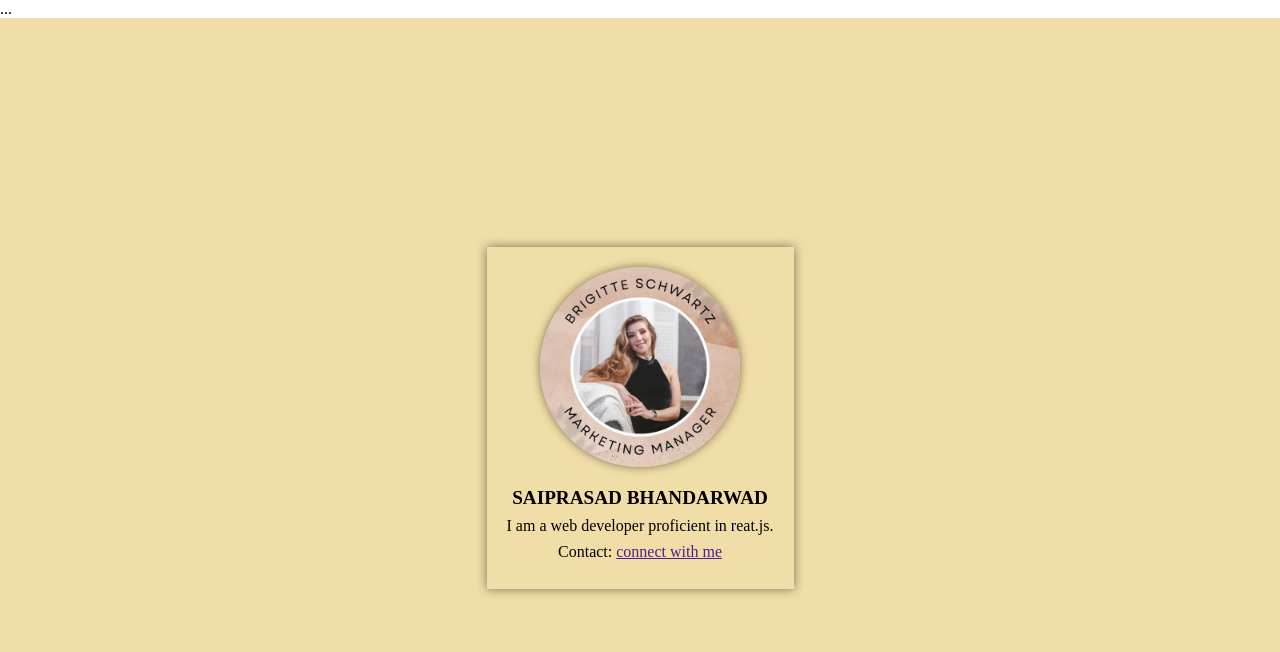
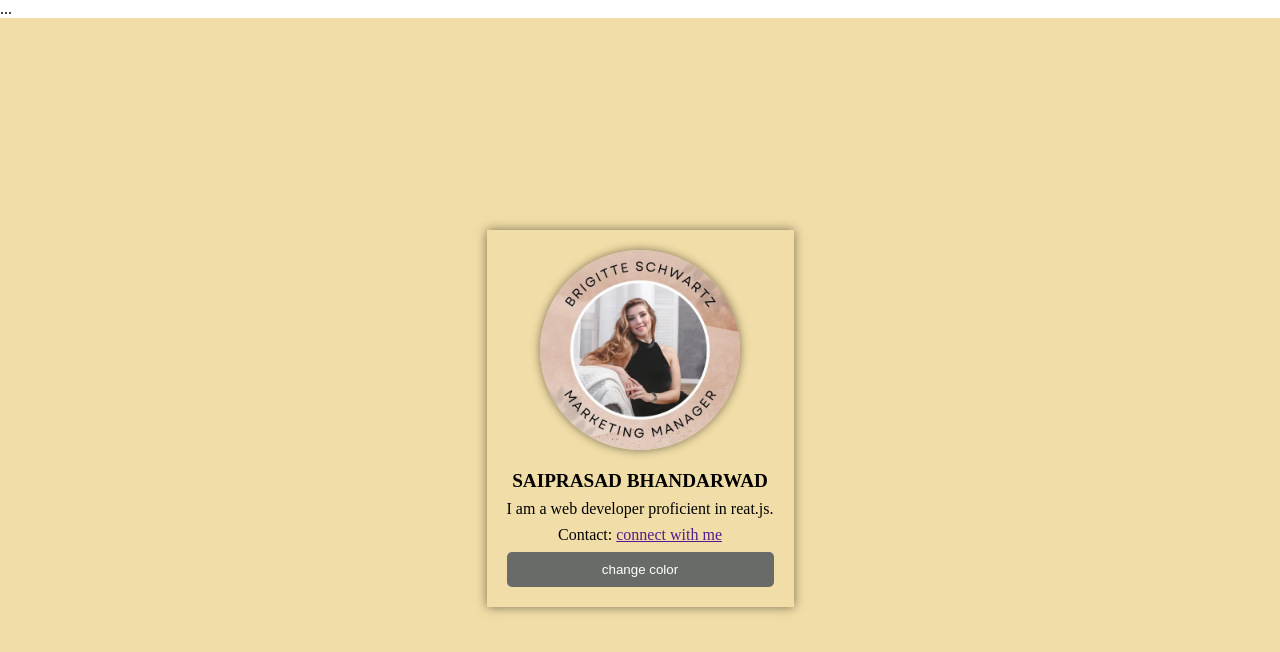
Before and after one commit to saiBhandarwad/web-dev-practice, a plain HTML site: page task01/index.html in a window 1280 px wide. Drawn offline with Linux system fonts and the light colour scheme.

Commit message:
added button to change randomly bg color of card

```diff
--- a/task01/index.html
+++ b/task01/index.html
@@ -9,7 +9,7 @@
 <body>
     ... <!-- Content goes here -->
     <div class="container">
-        <div class="card">
+        <div class="card" id="card">
             <div class="top">
                 <img src="assets/profile.webp" alt="">
             </div>
@@ -17,6 +17,7 @@
                 <h2>SAIPRASAD BHANDARWAD</h2>
             <p>I am a web developer proficient in reat.js.</p>
             <p>Contact: <a href="" target="_blank">connect with me</a></p>
+            <button onclick="changeCardColor()">change color</button>
             </div>
         </div>
     </div>
--- a/task01/script.js
+++ b/task01/script.js
@@ -0,0 +1,6 @@
+let card = document.getElementById("card");
+function changeCardColor() {
+    let colors = ["#FF5733", "#33FF57", "#3357FF", "#F0E68C", "#FF69B4"];
+    let randomColor = colors[Math.floor(Math.random() * colors.length)];
+    card.style.backgroundColor = randomColor;
+}
--- a/task01/style.css
+++ b/task01/style.css
@@ -36,3 +36,13 @@
     font-size: 1rem;
     margin-bottom: 0.5rem;
 }
+.card button{
+    display: block;
+    width: 100%;
+    padding: 10px;
+    background-color: #686b68;
+    color: white;
+    border: none;
+    border-radius: 5px;
+    cursor: pointer;
+}
```
